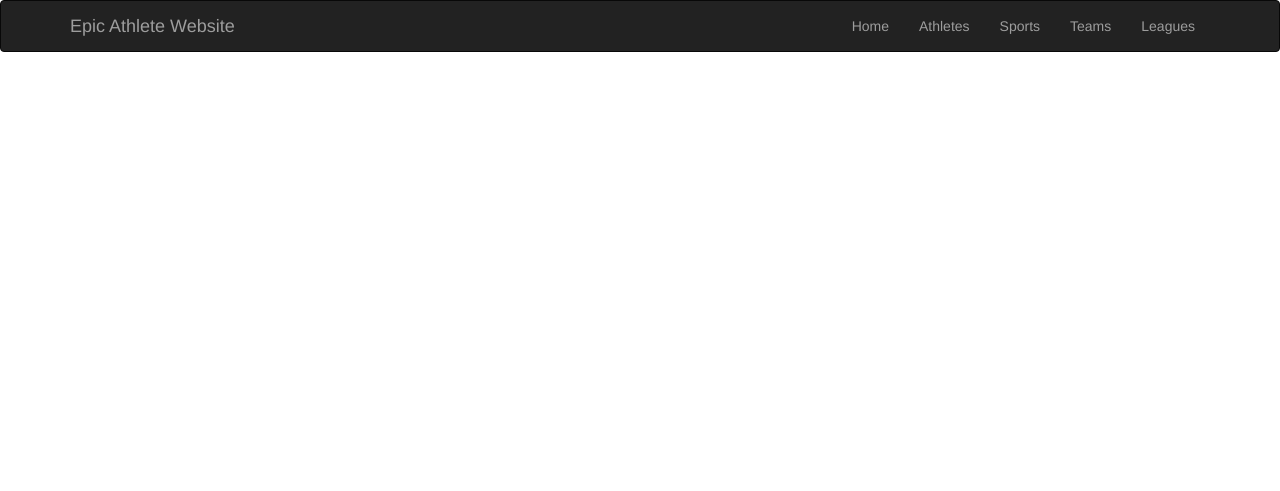
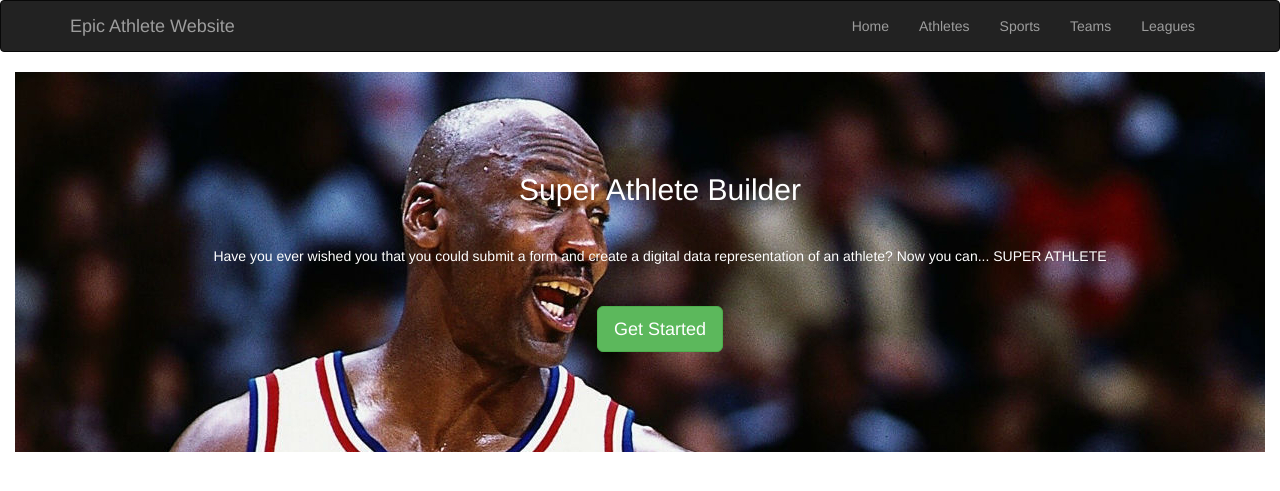
Before and after one commit to shermanng10/superathletebuilder, a Django app: page / in a window 1280 px wide. Shown: the top 491 px of the page. Run offline with Django 3.2, Linux system fonts and the light colour scheme; parts of the project's set-up code (start-up, migrations or seed data) failed here and were passed over; some libraries are stand-ins or nearby versions.

Commit message:
Add mast header to home page

```diff
--- a/athletes/app_urls/league_urls.py
+++ b/athletes/app_urls/league_urls.py
@@ -3,7 +3,7 @@ from django.conf.urls import url
 from .. import views
 
 urlpatterns = [
-	url(r'^$', views.LeagueIndexView.as_view(), name='index'),
-	url(r'^(?P<pk>[0-9]+)/$', views.LeagueDetailView.as_view(), name='detail'),
+	url(r'^$', views.LeagueIndexView.as_view(), name='league_index'),
 	url(r'^new/$', views.new_league, name='new_league'),
+	url(r'^(?P<pk>[0-9]+)/$', views.LeagueDetailView.as_view(), name='league_detail'),
 ]
--- a/athletes/static/athletes/css/style.css
+++ b/athletes/static/athletes/css/style.css
@@ -37,3 +37,23 @@ div.imgmargin {
 	margin: 0 auto;
 	width:200px;
 }
+
+
+#masthead-container {
+  background-image: url("../images/banner.jpg");
+  background-repeat: no-repeat;
+}
+
+#masthead {
+	color: white;
+	height: 380px;
+	display: table-cell;
+	vertical-align: middle;
+  text-align: center;
+}
+
+.mast {
+	width: 100%;
+	display: inline-block;
+	margin: 20px;
+}
--- a/athletes/templates/athletes/delete_athlete.html
+++ b/athletes/templates/athletes/delete_athlete.html
@@ -1,6 +1,7 @@
 {% extends "base.html" %}
 
 {% block content %}
+<div class="container">
 <div class="col-sm-4"></div>
 <div class="col-sm-4">
 <h1>Hey, are you sure you want to delete {{ athlete.first_name }} {{ athlete.last_name }}?</h1>
@@ -10,4 +11,5 @@
 </form>
 </div>
 <div class="col-sm-4"></div>
+</div>
 {% endblock %}
--- a/athletes/templates/athletes/index.html
+++ b/athletes/templates/athletes/index.html
@@ -3,6 +3,7 @@
 {% block title %}The Athletes{% endblock %}
 
 {% block content %}
+<div class="container">
 <div class='btn-wrapper'>
   <a class="btn btn-info btn-lg top-btn" data-toggle="modal" href="/athletes/new" data-target="#newAthlete" title="new athlete" data-tooltip>Add A New Athlete</a>
 </div>
@@ -61,4 +62,5 @@
     </div>
   </div>
 </div>
+</div>
 {% endblock %}
--- a/athletes/templates/base.html
+++ b/athletes/templates/base.html
@@ -18,7 +18,7 @@
 	        <span class="icon-bar"></span>
 	        <span class="icon-bar"></span>
 	      </button>
-	      <a class="navbar-brand" href="#">Epic Athlete Website</a>
+	      <a class="navbar-brand" href="/">Epic Athlete Website</a>
 	    </div>
 	    <div class="collapse navbar-collapse" id="myNavbar">
 	      <ul class="nav navbar-nav navbar-right">
@@ -31,9 +31,7 @@
 	    </div>
   	</div>
 	</nav>
-  <div class="container">
     {% block content %}{% endblock %}
-  </div>
   <script src="{% static 'athletes/js/jquery.min.js' %}"></script>
   <script src="{% static 'athletes/js/jquery.form.js' %}"></script>
   <script src="{% static 'athletes/js/bootstrap.min.js' %}"></script>
--- a/athletes/templates/home.html
+++ b/athletes/templates/home.html
@@ -1 +1,16 @@
 {% extends "base.html" %}
+
+{% block content %}
+<div class="container-fluid">
+	<div id="masthead-container">
+		<div id="masthead">
+			<h2 class="mast">Super Athlete Builder</h2>
+			<div class="mast">Have you ever wished you that you could submit a form and create a digital data representation of an athlete?
+			Now you can... SUPER ATHLETE</div>
+			<div class="mast">
+				<a href="/athletes/" class="btn btn-lg btn-success">Get Started</a>
+			</div>
+		</div>
+  </div>
+</div>
+{% endblock %}
--- a/athletes/templates/leagues/detail.html
+++ /dev/null
@@ -1,5 +0,0 @@
-{% extends "base.html" %}
-
-This is a detailed league
-
-{{ league.name }}
--- a/athletes/templates/leagues/index.html
+++ b/athletes/templates/leagues/index.html
@@ -1,6 +1,7 @@
 {% extends "base.html" %}
 
 {% block content %}
+<div class="container">
   <div class='btn-wrapper'>
     <a class="btn btn-info btn-lg top-btn" data-toggle="modal" href="/leagues/new" data-target="#newLeague" title="new league" data-tooltip>Add A New League</a>
   </div>
@@ -51,4 +52,5 @@
       </div>
     </div>
   </div>
+</div>
 {% endblock %}
--- /dev/null
+++ b/athletes/templates/leagues/league_detail.html
@@ -0,0 +1,5 @@
+{% extends "base.html" %}
+
+{% block content %}
+ {{ athletes }}
+{% endblock %}
--- a/athletes/templates/sports/index.html
+++ b/athletes/templates/sports/index.html
@@ -1,6 +1,7 @@
 {% extends "base.html" %}
 
 {% block content %}
+<div class="container">
   <div class='btn-wrapper'>
     <a class="btn btn-info btn-lg top-btn" data-toggle="modal" href="/sports/new" data-target="#newSport" title="new sport" data-tooltip>Add A New Sport</a>
   </div>
@@ -50,4 +51,5 @@
       </div>
     </div>
   </div>
+</div>
 {% endblock %}
--- a/athletes/templates/teams/index.html
+++ b/athletes/templates/teams/index.html
@@ -1,7 +1,7 @@
 {% extends "base.html" %}
 
 {% block content %}
-
+<div class="container">
   <div class='btn-wrapper'>
     <a class="btn btn-info btn-lg top-btn" data-toggle="modal" href="/teams/new" data-target="#newTeam" title="new team" data-tooltip>Add A New Team</a>
   </div>
@@ -53,4 +53,5 @@
       </div>
     </div>
   </div>
+</div>
 {% endblock %}
--- a/athletes/views.py
+++ b/athletes/views.py
@@ -1,4 +1,4 @@
-from django.shortcuts import HttpResponse
+from django.shortcuts import HttpResponse, render, get_object_or_404
 from django.shortcuts import render
 from django.http import HttpResponseRedirect
 from django.views.generic.edit import CreateView, UpdateView, DeleteView
@@ -100,15 +100,27 @@ def new_league(request):
 
 	return render(request, 'leagues/new.html', {'form': form})
 
+class LeagueDetailView(generic.DetailView):
+	context_object_name = "athlete_list"
+	template_name = 'leagues/league_detail.html'
+
+	def get_queryset(self):
+		self.league = get_object_or_404(League, id=self.kwargs["pk"])
+		print self.league
+		athletes = Athlete.objects.filter(league=self.league)
+		print athletes
+		return athletes
+
+	def get_context_data(self, **kwargs):
+		context = super(LeagueDetailView, self).get_context_data(**kwargs)
+
+		context['league'] = self.league
+		return context
 
 class LeagueIndexView(generic.ListView):
 	model = League
 	template_name = 'leagues/index.html'
 	paginate_by = 5
-
-class LeagueDetailView(generic.DetailView):
-	model = League
-	template_name = 'leagues/detail.html'
 
 
 
--- a/superathletebuilder/urls.py
+++ b/superathletebuilder/urls.py
@@ -2,10 +2,10 @@ from django.conf.urls import include, url
 from django.contrib import admin
 
 urlpatterns = [
+ 	url(r'^$', include('athletes.app_urls.home_urls')),
   url(r'^admin/', include(admin.site.urls)),
- 	url(r'^$', include('athletes.app_urls.home_urls')),
+  url(r'^leagues/', include('athletes.app_urls.league_urls')),
   url(r'^athletes/', include('athletes.app_urls.athlete_urls')),
   url(r'^sports/', include('athletes.app_urls.sport_urls')),
-  url(r'^leagues/', include('athletes.app_urls.league_urls')),
   url(r'^teams/', include('athletes.app_urls.team_urls')),
 ]
```
Also changed, not shown: athletes/static/athletes/images/banner.jpg (added), 3 other files. Lines whose indentation alone changed are shown as unchanged.
